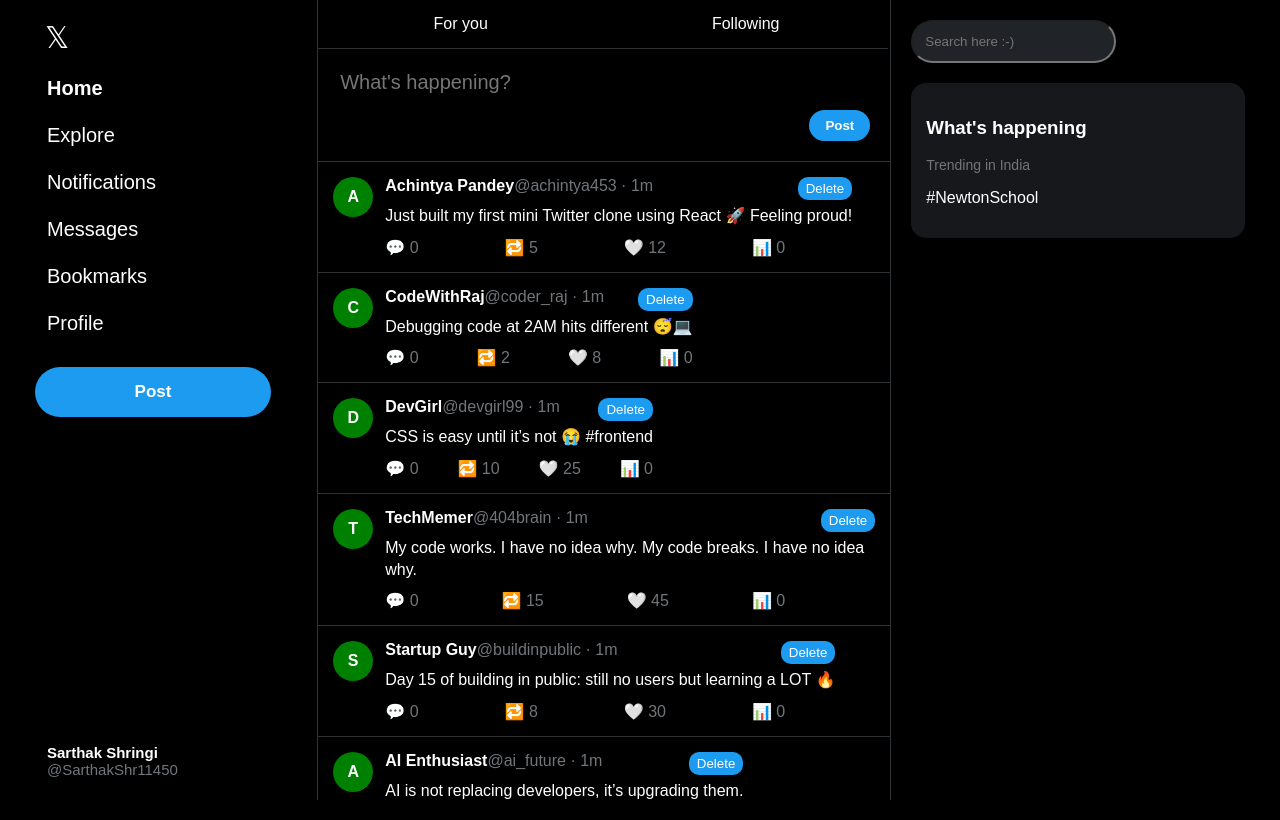
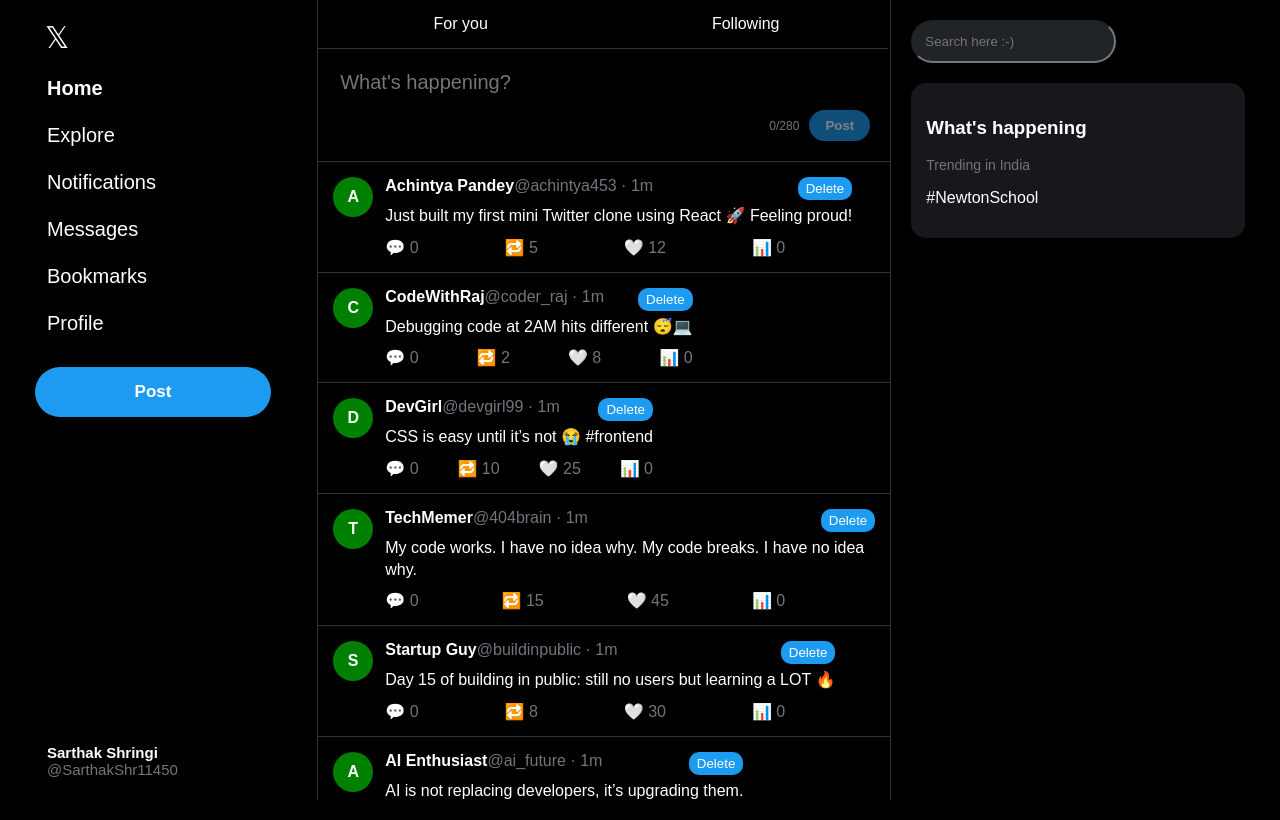
Before and after one commit to Achintya-Pandey111/twitterClone, a React (Vite) app: page / in a window 1280 px wide. Built offline with nearby package versions, Linux system fonts and the light colour scheme.

Commit message:
Apr 23: Add character counter (280 limit) and relative time (time ago) format

```diff
--- a/src/Components/Feed.jsx
+++ b/src/Components/Feed.jsx
@@ -1,6 +1,7 @@
 import { useState, useEffect } from 'react';
 import {testTweets as someTweets} from "../tweets.js"
 import Skeleton from './Skeleton';
+import { timeAgo } from '../utils.js';
 
 const Feed = () => {
   const [tweets, setTweets] = useState([]);
@@ -8,6 +9,7 @@ const Feed = () => {
   const [input, setInput] = useState("");
   const [replyingTo, setReplyingTo] = useState(null);
   const [replyInput, setReplyInput] = useState("");
+  const MAX_CHARS = 280;
 
   useEffect(() => {
     const timer = setTimeout(() => {
@@ -19,7 +21,7 @@ const Feed = () => {
   }, []);
 
   const handlePost = () => {
-    if (!input.trim()) return
+    if (!input.trim() || input.length > MAX_CHARS) return
 
     const newTweet = {
       id: crypto.randomUUID(),
@@ -127,7 +129,19 @@ const Feed = () => {
           onChange={(e) => setInput(e.target.value)}
           placeholder="What's happening?"
         />
-        <button onClick={handlePost} className="post-btn-small">Post</button>
+        <div style={{ display: 'flex', justifyContent: 'flex-end', alignItems: 'center', gap: '10px' }}>
+          <span style={{ fontSize: '12px', color: input.length > MAX_CHARS ? 'red' : '#71767b' }}>
+            {input.length}/{MAX_CHARS}
+          </span>
+          <button
+            disabled={!input.trim() || input.length > MAX_CHARS}
+            onClick={handlePost}
+            className="post-btn-small"
+            style={{ opacity: (!input.trim() || input.length > MAX_CHARS) ? 0.5 : 1 }}
+          >
+            Post
+          </button>
+        </div>
       </div>
 
       <div className="tweets-container">
@@ -152,7 +166,7 @@ const Feed = () => {
                   <div className="tweet-user-details" style={{ display: 'flex', justifyContent: 'space-between' }}>
                     <div>
                       <span className="user-bold">{tweet.user}</span>
-                      <span className="handle-gray">{tweet.handle} · 1m</span>
+                      <span className="handle-gray">{tweet.handle} · {tweet.timestamp ? timeAgo(tweet.timestamp) : '1m'}</span>
                     </div>
                     <button
                       onClick={() => deleteTweet(tweet.id)}
--- /dev/null
+++ b/src/utils.js
@@ -0,0 +1,13 @@
+export const timeAgo = (date) => {
+  const now = new Date();
+  const past = new Date(date);
+  const diffInSeconds = Math.floor((now - past) / 1000);
+
+  if (diffInSeconds < 60) return `${diffInSeconds}s`;
+  const diffInMinutes = Math.floor(diffInSeconds / 60);
+  if (diffInMinutes < 60) return `${diffInMinutes}m`;
+  const diffInHours = Math.floor(diffInMinutes / 60);
+  if (diffInHours < 24) return `${diffInHours}h`;
+  const diffInDays = Math.floor(diffInHours / 24);
+  return `${diffInDays}d`;
+};
```
